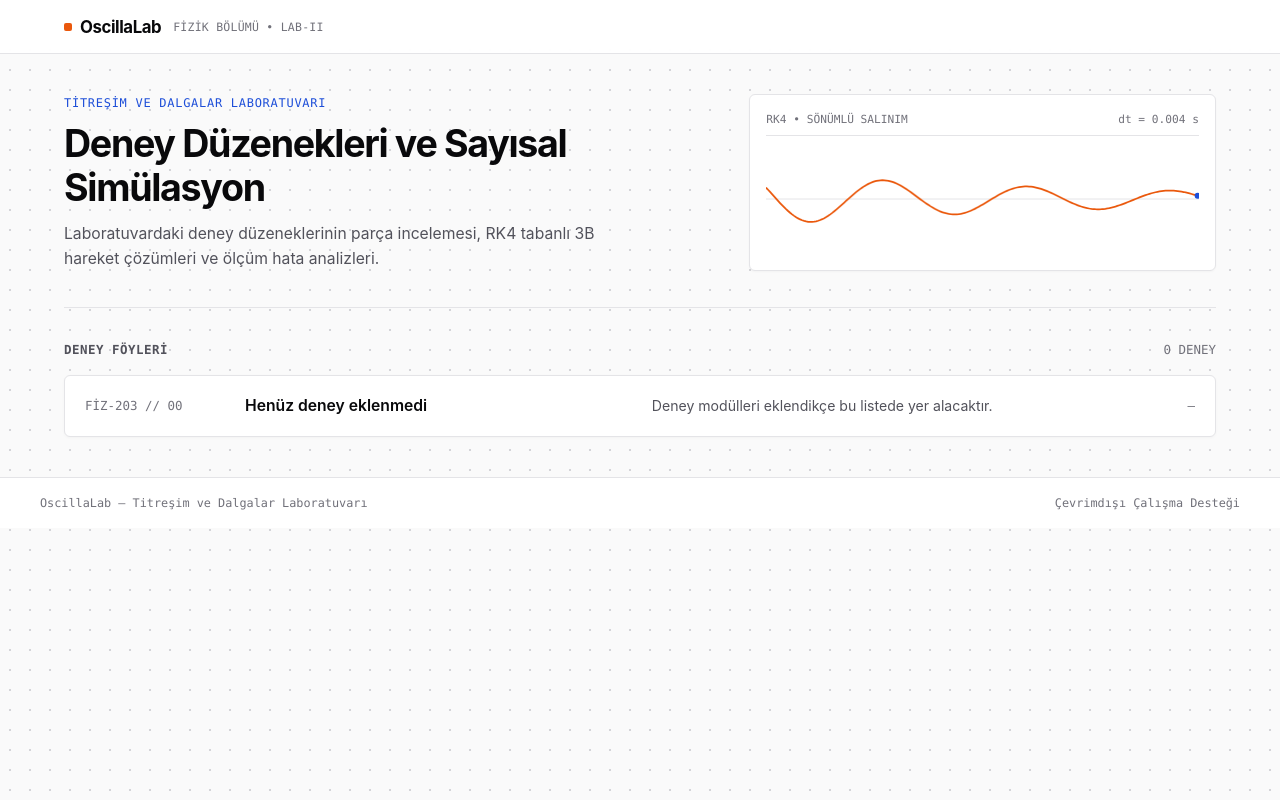
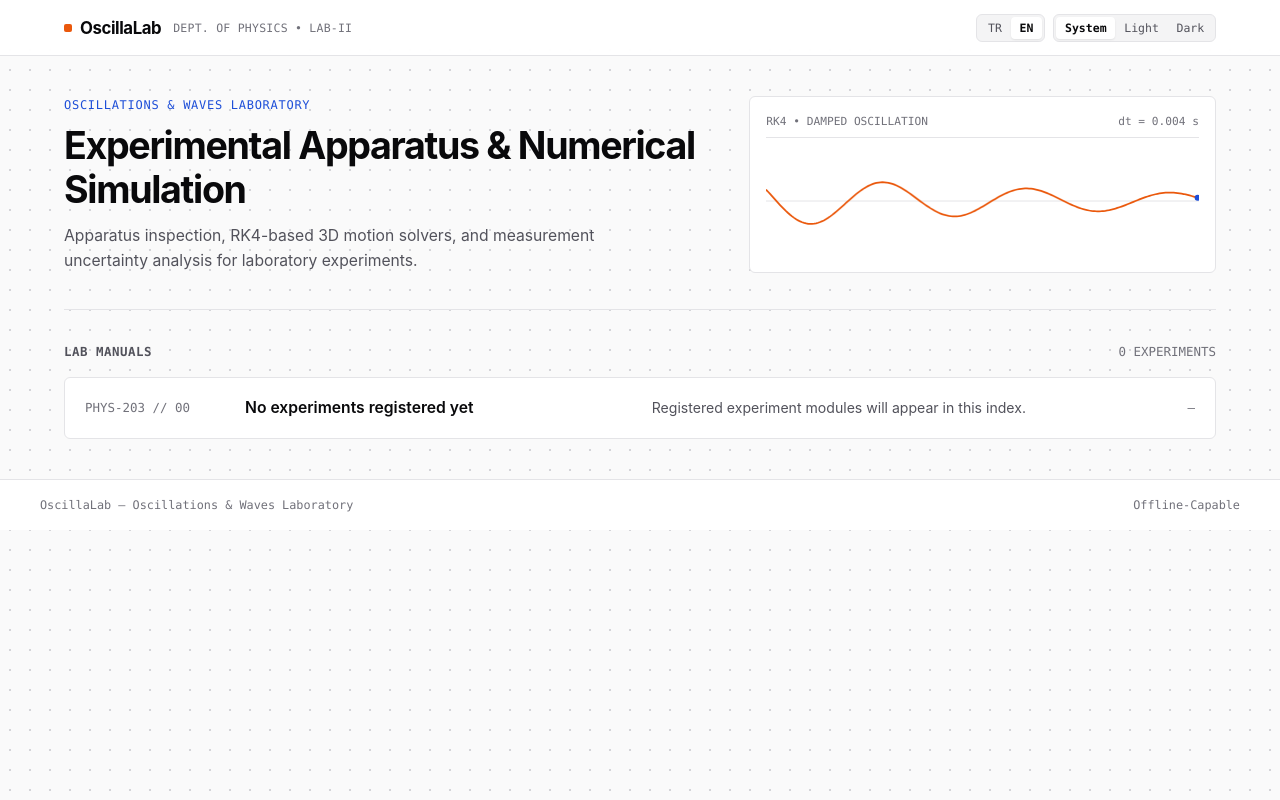
Before and after one commit to fsb3rke/oscillalab, a website built with Vite: page index.html in a window 1280 px wide. Built offline with nearby package versions, Linux system fonts and the light colour scheme.

Commit message:
feat(core): add auto-detected TR/EN localization and system-aware dark/light theme

```diff
--- /dev/null
+++ b/src/core/i18n.ts
@@ -0,0 +1,90 @@
+export type Locale = 'tr' | 'en';
+
+export interface LocalizedText {
+  tr: string;
+  en: string;
+}
+
+const STORAGE_KEY = 'oscillalab.locale';
+
+const DICTIONARY = {
+  brandMeta: { tr: 'FİZİK BÖLÜMÜ • LAB-II', en: 'DEPT. OF PHYSICS • LAB-II' },
+  backToList: { tr: '← Deney Listesi', en: '← Experiments' },
+  kicker: { tr: 'TİTREŞİM VE DALGALAR LABORATUVARI', en: 'OSCILLATIONS & WAVES LABORATORY' },
+  pageTitle: {
+    tr: 'Deney Düzenekleri ve Sayısal Simülasyon',
+    en: 'Experimental Apparatus & Numerical Simulation'
+  },
+  pageLead: {
+    tr: 'Laboratuvardaki deney düzeneklerinin parça incelemesi, RK4 tabanlı 3B hareket çözümleri ve ölçüm hata analizleri.',
+    en: 'Apparatus inspection, RK4-based 3D motion solvers, and measurement uncertainty analysis for laboratory experiments.'
+  },
+  scopeTitle: { tr: 'RK4 • SÖNÜMLÜ SALINIM', en: 'RK4 • DAMPED OSCILLATION' },
+  catalogLabel: { tr: 'Deney Föyleri', en: 'Lab Manuals' },
+  expCount: { tr: 'DENEY', en: 'EXPERIMENTS' },
+  emptyCode: { tr: 'FİZ-203 // 00', en: 'PHYS-203 // 00' },
+  emptyTitle: { tr: 'Henüz deney eklenmedi', en: 'No experiments registered yet' },
+  emptyDesc: {
+    tr: 'Deney modülleri eklendikçe bu listede yer alacaktır.',
+    en: 'Registered experiment modules will appear in this index.'
+  },
+  openExp: { tr: 'Deneye Git →', en: 'Open Setup →' },
+  tabSetup: { tr: '01 / Düzenek ve Parçalar', en: '01 / Apparatus & Parts' },
+  tabTheory: { tr: '02 / Teori', en: '02 / Theory' },
+  tabSim3d: { tr: '03 / 3B Simülasyon', en: '03 / 3D Simulation' },
+  tabAnalysis: { tr: '04 / Veri ve Hata Analizi', en: '04 / Data & Error Analysis' },
+  preparing: { tr: 'içeriği hazırlanıyor.', en: 'module content is in preparation.' },
+  footerLeft: {
+    tr: 'OscillaLab — Titreşim ve Dalgalar Laboratuvarı',
+    en: 'OscillaLab — Oscillations & Waves Laboratory'
+  },
+  footerRight: { tr: 'Çevrimdışı Çalışma Desteği', en: 'Offline-Capable' },
+  themeAuto: { tr: 'Sistem', en: 'System' },
+  themeLight: { tr: 'Açık', en: 'Light' },
+  themeDark: { tr: 'Koyu', en: 'Dark' }
+} as const;
+
+export type DictKey = keyof typeof DICTIONARY;
+
+function detectInitialLocale(): Locale {
+  try {
+    const saved = localStorage.getItem(STORAGE_KEY);
+    if (saved === 'tr' || saved === 'en') return saved;
+  } catch {
+    // localStorage kısıtlı ortamlarda sessizce geçilir
+  }
+  const browserLang = (navigator.language || 'en').toLowerCase();
+  return browserLang.startsWith('tr') ? 'tr' : 'en';
+}
+
+let currentLocale: Locale = detectInitialLocale();
+const listeners = new Set<() => void>();
+
+export function getLocale(): Locale {
+  return currentLocale;
+}
+
+export function setLocale(next: Locale): void {
+  if (currentLocale === next) return;
+  currentLocale = next;
+  document.documentElement.lang = next;
+  try {
+    localStorage.setItem(STORAGE_KEY, next);
+  } catch {
+    // sessiz geç
+  }
+  listeners.forEach((fn) => fn());
+}
+
+export function t(key: DictKey): string {
+  return DICTIONARY[key][currentLocale];
+}
+
+export function tx(text: LocalizedText): string {
+  return text[currentLocale];
+}
+
+export function onLocaleChange(fn: () => void): () => void {
+  listeners.add(fn);
+  return () => listeners.delete(fn);
+}
--- /dev/null
+++ b/src/core/theme.ts
@@ -0,0 +1,48 @@
+export type ThemeMode = 'system' | 'light' | 'dark';
+
+const STORAGE_KEY = 'oscillalab.theme';
+
+function detectInitialTheme(): ThemeMode {
+  try {
+    const saved = localStorage.getItem(STORAGE_KEY);
+    if (saved === 'system' || saved === 'light' || saved === 'dark') return saved;
+  } catch {
+    // sessiz geç
+  }
+  return 'system';
+}
+
+let currentMode: ThemeMode = detectInitialTheme();
+const mediaQuery = window.matchMedia('(prefers-color-scheme: dark)');
+
+export function resolveEffectiveTheme(mode: ThemeMode = currentMode): 'light' | 'dark' {
+  if (mode === 'system') {
+    return mediaQuery.matches ? 'dark' : 'light';
+  }
+  return mode;
+}
+
+export function applyTheme(mode: ThemeMode = currentMode): void {
+  const effective = resolveEffectiveTheme(mode);
+  document.documentElement.setAttribute('data-theme', effective);
+}
+
+export function getThemeMode(): ThemeMode {
+  return currentMode;
+}
+
+export function setThemeMode(mode: ThemeMode): void {
+  currentMode = mode;
+  try {
+    localStorage.setItem(STORAGE_KEY, mode);
+  } catch {
+    // sessiz geç
+  }
+  applyTheme(mode);
+}
+
+mediaQuery.addEventListener('change', () => {
+  if (currentMode === 'system') {
+    applyTheme('system');
+  }
+});
--- a/src/main.ts
+++ b/src/main.ts
@@ -1,5 +1,10 @@
 import './style.css';
+import { applyTheme } from './core/theme';
+import { getLocale } from './core/i18n';
 import { renderApp } from './ui/shell';
+
+applyTheme();
+document.documentElement.lang = getLocale();
 
 const app = document.getElementById('app');
 if (app) {
--- a/src/style.css
+++ b/src/style.css
@@ -1,18 +1,37 @@
-:root {
+:root,
+[data-theme="light"] {
   --bg: #fafafa;
   --surface: #ffffff;
   --surface-subtle: #f4f4f5;
+  --dot: #d4d4d8;
+  --topbar-bg: rgba(255, 255, 255, 0.92);
   --border: #e4e4e7;
   --border-strong: #d4d4d8;
   --ink: #09090b;
   --ink-muted: #52525b;
   --ink-faint: #71717a;
   --accent: #1d4ed8;
-  --accent-soft: #eff6ff;
   --signal: #ea580c;
+  --scope-axis: #e4e4e7;
   --radius: 6px;
   --font-sans: 'Inter', -apple-system, BlinkMacSystemFont, 'Segoe UI', Roboto, sans-serif;
   --font-mono: 'JetBrains Mono', ui-monospace, SFMono-Regular, Menlo, Monaco, Consolas, monospace;
+}
+
+[data-theme="dark"] {
+  --bg: #0c0c0e;
+  --surface: #141417;
+  --surface-subtle: #1c1c21;
+  --dot: #27272a;
+  --topbar-bg: rgba(20, 20, 23, 0.9);
+  --border: #27272a;
+  --border-strong: #3f3f46;
+  --ink: #f4f4f5;
+  --ink-muted: #a1a1aa;
+  --ink-faint: #71717a;
+  --accent: #60a5fa;
+  --signal: #fb923c;
+  --scope-axis: #27272a;
 }
 
 * {
@@ -23,7 +42,7 @@
 
 body {
   background-color: var(--bg);
-  background-image: radial-gradient(#d4d4d8 0.75px, transparent 0.75px);
+  background-image: radial-gradient(var(--dot) 0.75px, transparent 0.75px);
   background-size: 20px 20px;
   color: var(--ink);
   font-family: var(--font-sans);
@@ -32,10 +51,11 @@ body {
   min-height: 100vh;
   display: flex;
   flex-direction: column;
+  transition: background-color 0.18s ease, color 0.18s ease;
 }
 
 .topbar {
-  background: rgba(255, 255, 255, 0.92);
+  background: var(--topbar-bg);
   backdrop-filter: blur(8px);
   border-bottom: 1px solid var(--border);
   position: sticky;
@@ -51,6 +71,7 @@ body {
   align-items: center;
   justify-content: space-between;
   gap: 1rem;
+  flex-wrap: wrap;
 }
 
 .brand {
@@ -81,6 +102,43 @@ body {
   font-size: 0.72rem;
   color: var(--ink-faint);
   letter-spacing: 0.02em;
+}
+
+.controls {
+  display: flex;
+  align-items: center;
+  gap: 0.5rem;
+}
+
+.segmented {
+  display: inline-flex;
+  background: var(--surface-subtle);
+  border: 1px solid var(--border);
+  border-radius: var(--radius);
+  padding: 2px;
+}
+
+.seg-btn {
+  background: transparent;
+  color: var(--ink-muted);
+  border: none;
+  border-radius: 4px;
+  padding: 0.25rem 0.55rem;
+  font-family: var(--font-mono);
+  font-size: 0.72rem;
+  cursor: pointer;
+  transition: background-color 0.12s ease, color 0.12s ease;
+}
+
+.seg-btn:hover {
+  color: var(--ink);
+}
+
+.seg-btn[aria-pressed="true"] {
+  background: var(--surface);
+  color: var(--ink);
+  box-shadow: 0 1px 2px rgba(0, 0, 0, 0.08);
+  font-weight: 600;
 }
 
 .container {
@@ -136,7 +194,6 @@ body {
   border: 1px solid var(--border);
   border-radius: var(--radius);
   padding: 1rem;
-  box-shadow: 0 1px 2px rgba(0, 0, 0, 0.03);
 }
 
 .scope-header {
@@ -177,7 +234,6 @@ body {
   border: 1px solid var(--border);
   border-radius: var(--radius);
   overflow: hidden;
-  box-shadow: 0 1px 3px rgba(0, 0, 0, 0.03);
 }
 
 .exp-row {
@@ -224,7 +280,7 @@ body {
 
 .btn {
   background: var(--ink);
-  color: #ffffff;
+  color: var(--bg);
   border: 1px solid var(--ink);
   border-radius: var(--radius);
   padding: 0.5rem 0.9rem;
@@ -239,6 +295,7 @@ body {
 .btn:hover {
   background: var(--accent);
   border-color: var(--accent);
+  color: #ffffff;
 }
 
 .btn-outline {
--- a/src/ui/shell.ts
+++ b/src/ui/shell.ts
@@ -2,22 +2,29 @@ import { getAllExperiments } from '../core/registry';
 import type { ExperimentModule } from '../core/types';
 import { el } from '../core/sanitize';
 import { stepRK4 } from '../core/rk4';
+import { getLocale, setLocale, t, tx, onLocaleChange, type Locale, type DictKey } from '../core/i18n';
+import { getThemeMode, setThemeMode, type ThemeMode } from '../core/theme';
 
 type TabKey = 'setup' | 'theory' | 'sim3d' | 'analysis';
 
-const TABS: readonly { key: TabKey; label: string }[] = [
-  { key: 'setup', label: '01 / Düzenek ve Parçalar' },
-  { key: 'theory', label: '02 / Teori' },
-  { key: 'sim3d', label: '03 / 3B Simülasyon' },
-  { key: 'analysis', label: '04 / Veri ve Hata Analizi' }
+const TABS: readonly { key: TabKey; labelKey: DictKey }[] = [
+  { key: 'setup', labelKey: 'tabSetup' },
+  { key: 'theory', labelKey: 'tabTheory' },
+  { key: 'sim3d', labelKey: 'tabSim3d' },
+  { key: 'analysis', labelKey: 'tabAnalysis' }
 ];
+
+function getCssVar(name: string, fallback: string): string {
+  const val = getComputedStyle(document.documentElement).getPropertyValue(name).trim();
+  return val || fallback;
+}
 
 function mountLiveScope(canvas: HTMLCanvasElement): () => void {
   const ctx = canvas.getContext('2d');
   if (!ctx) return () => {};
 
   let state = [1.0, 0.0];
-  let t = 0;
+  let tSec = 0;
   const history: number[] = [];
   let rafId = 0;
 
@@ -44,7 +51,7 @@ function mountLiveScope(canvas: HTMLCanvasElement): () => void {
 
     ctx.clearRect(0, 0, w, h);
 
-    ctx.strokeStyle = '#e4e4e7';
+    ctx.strokeStyle = getCssVar('--scope-axis', '#e4e4e7');
     ctx.lineWidth = 1;
     ctx.beginPath();
     ctx.moveTo(0, h / 2);
@@ -52,8 +59,8 @@ function mountLiveScope(canvas: HTMLCanvasElement): () => void {
     ctx.stroke();
 
     for (let i = 0; i < 4; i++) {
-      state = stepRK4(state, t, 0.004, derivs);
-      t += 0.004;
+      state = stepRK4(state, tSec, 0.004, derivs);
+      tSec += 0.004;
     }
 
     if (Math.abs(state[0] ?? 0) < 0.03 && Math.abs(state[1] ?? 0) < 0.05) {
@@ -64,7 +71,7 @@ function mountLiveScope(canvas: HTMLCanvasElement): () => void {
     const maxPts = Math.max(60, Math.floor(w / 2));
     while (history.length > maxPts) history.shift();
 
-    ctx.strokeStyle = '#ea580c';
+    ctx.strokeStyle = getCssVar('--signal', '#ea580c');
     ctx.lineWidth = 1.75;
     ctx.beginPath();
     for (let i = 0; i < history.length; i++) {
@@ -77,7 +84,7 @@ function mountLiveScope(canvas: HTMLCanvasElement): () => void {
 
     const lastX = ((history.length - 1) / maxPts) * w;
     const lastY = h / 2 - (history[history.length - 1] ?? 0) * (h * 0.38);
-    ctx.fillStyle = '#1d4ed8';
+    ctx.fillStyle = getCssVar('--accent', '#1d4ed8');
     ctx.beginPath();
     ctx.arc(lastX, lastY, 3, 0, Math.PI * 2);
     ctx.fill();
@@ -95,6 +102,46 @@ export function renderApp(root: HTMLElement): void {
   let activeTab: TabKey = 'setup';
   let cleanupScope: (() => void) | null = null;
 
+  function buildControls(): HTMLElement {
+    const wrap = el('div', { className: 'controls' });
+
+    // Dil Seçici (TR | EN)
+    const langGroup = el('div', { className: 'segmented', attrs: { role: 'group', 'aria-label': 'Language' } });
+    const locales: readonly Locale[] = ['tr', 'en'];
+    for (const loc of locales) {
+      const btn = el('button', {
+        className: 'seg-btn',
+        text: loc.toUpperCase(),
+        attrs: { 'aria-pressed': String(getLocale() === loc) }
+      });
+      btn.addEventListener('click', () => setLocale(loc));
+      langGroup.append(btn);
+    }
+
+    // Tema Seçici (Sistem | Açık | Koyu)
+    const themeGroup = el('div', { className: 'segmented', attrs: { role: 'group', 'aria-label': 'Theme' } });
+    const modes: readonly { mode: ThemeMode; labelKey: DictKey }[] = [
+      { mode: 'system', labelKey: 'themeAuto' },
+      { mode: 'light', labelKey: 'themeLight' },
+      { mode: 'dark', labelKey: 'themeDark' }
+    ];
+    for (const item of modes) {
+      const btn = el('button', {
+        className: 'seg-btn',
+        text: t(item.labelKey),
+        attrs: { 'aria-pressed': String(getThemeMode() === item.mode) }
+      });
+      btn.addEventListener('click', () => {
+        setThemeMode(item.mode);
+        draw();
+      });
+      themeGroup.append(btn);
+    }
+
+    wrap.append(langGroup, themeGroup);
+    return wrap;
+  }
+
   function draw(): void {
     if (cleanupScope) {
       cleanupScope();
@@ -108,17 +155,19 @@ export function renderApp(root: HTMLElement): void {
     const brand = el('div', { className: 'brand' });
     const mark = el('span', { className: 'brand-mark' });
     mark.append(el('span', { className: 'brand-dot' }), document.createTextNode('OscillaLab'));
-    brand.append(mark, el('span', { className: 'brand-meta', text: 'FİZİK BÖLÜMÜ • LAB-II' }));
+    brand.append(mark, el('span', { className: 'brand-meta', text: t('brandMeta') }));
     topbarInner.append(brand);
 
+    const rightControls = buildControls();
     if (activeExp) {
-      const backBtn = el('button', { className: 'btn btn-outline', text: '← Deney Listesi' });
+      const backBtn = el('button', { className: 'btn btn-outline', text: t('backToList') });
       backBtn.addEventListener('click', () => {
         activeExp = null;
         draw();
       });
-      topbarInner.append(backBtn);
+      rightControls.prepend(backBtn);
     }
+    topbarInner.append(rightControls);
     topbar.append(topbarInner);
 
     const main = el('main', { className: 'container' });
@@ -128,20 +177,14 @@ export function renderApp(root: HTMLElement): void {
 
       const intro = el('div');
       intro.append(
-        el('span', { className: 'kicker', text: 'TİTREŞİM VE DALGALAR LABORATUVARI' }),
-        el('h1', { className: 'page-title', text: 'Deney Düzenekleri ve Sayısal Simülasyon' }),
-        el('p', {
-          className: 'page-lead',
-          text: 'Laboratuvardaki deney düzeneklerinin parça incelemesi, RK4 tabanlı 3B hareket çözümleri ve ölçüm hata analizleri.'
-        })
+        el('span', { className: 'kicker', text: t('kicker') }),
+        el('h1', { className: 'page-title', text: t('pageTitle') }),
+        el('p', { className: 'page-lead', text: t('pageLead') })
       );
 
       const scopeBox = el('aside', { className: 'scope-box' });
       const scopeHead = el('div', { className: 'scope-header' });
-      scopeHead.append(
-        el('span', { text: 'RK4 • SÖNÜMLÜ SALINIM' }),
-        el('span', { text: 'dt = 0.004 s' })
-      );
+      scopeHead.append(el('span', { text: t('scopeTitle') }), el('span', { text: 'dt = 0.004 s' }));
       const canvas = el('canvas', { className: 'scope-canvas' });
       scopeBox.append(scopeHead, canvas);
 
@@ -153,8 +196,8 @@ export function renderApp(root: HTMLElement): void {
       const experiments = getAllExperiments();
       const secBar = el('div', { className: 'section-bar' });
       secBar.append(
-        el('span', { className: 'section-label', text: 'Deney Föyleri' }),
-        el('span', { className: 'exp-code', text: `${experiments.length} DENEY` })
+        el('span', { className: 'section-label', text: t('catalogLabel') }),
+        el('span', { className: 'exp-code', text: `${experiments.length} ${t('expCount')}` })
       );
       main.append(secBar);
 
@@ -162,19 +205,16 @@ export function renderApp(root: HTMLElement): void {
       if (experiments.length === 0) {
         const row = el('div', { className: 'exp-row' });
         row.append(
-          el('span', { className: 'exp-code', text: 'FİZ-203 // 00' }),
-          el('span', { className: 'exp-name', text: 'Henüz deney eklenmedi' }),
-          el('span', {
-            className: 'exp-desc',
-            text: 'Deney modülleri eklendikçe bu listede yer alacaktır.'
-          }),
+          el('span', { className: 'exp-code', text: t('emptyCode') }),
+          el('span', { className: 'exp-name', text: t('emptyTitle') }),
+          el('span', { className: 'exp-desc', text: t('emptyDesc') }),
           el('span', { className: 'exp-code', text: '—' })
         );
         list.append(row);
       } else {
         for (const exp of experiments) {
           const row = el('div', { className: 'exp-row' });
-          const openBtn = el('button', { className: 'btn', text: 'Deneye Git →' });
+          const openBtn = el('button', { className: 'btn', text: t('openExp') });
           openBtn.addEventListener('click', () => {
             activeExp = exp;
             activeTab = 'setup';
@@ -182,8 +222,8 @@ export function renderApp(root: HTMLElement): void {
           });
           row.append(
             el('span', { className: 'exp-code', text: exp.courseCode }),
-            el('span', { className: 'exp-name', text: exp.title }),
-            el('span', { className: 'exp-desc', text: exp.summary }),
+            el('span', { className: 'exp-name', text: tx(exp.title) }),
+            el('span', { className: 'exp-desc', text: tx(exp.summary) }),
             openBtn
           );
           list.append(row);
@@ -191,10 +231,10 @@ export function renderApp(root: HTMLElement): void {
       }
       main.append(list);
     } else {
-      const expHead = el('div', { style: 'margin-bottom: 1.25rem;' } as never);
+      const expHead = el('div', { attrs: { style: 'margin-bottom: 1.25rem;' } });
       expHead.append(
         el('span', { className: 'kicker', text: activeExp.courseCode }),
-        el('h1', { className: 'page-title', text: activeExp.title })
+        el('h1', { className: 'page-title', text: tx(activeExp.title) })
       );
       main.append(expHead);
 
@@ -202,7 +242,7 @@ export function renderApp(root: HTMLElement): void {
       for (const tab of TABS) {
         const btn = el('button', {
           className: 'tab-btn',
-          text: tab.label,
+          text: t(tab.labelKey),
           attrs: {
             role: 'tab',
             'aria-selected': String(activeTab === tab.key)
@@ -217,11 +257,12 @@ export function renderApp(root: HTMLElement): void {
       main.append(tabBar);
 
       const workspace = el('section', { className: 'workspace' });
+      const activeTabObj = TABS.find((tab) => tab.key === activeTab);
       workspace.append(
-        el('h3', { text: TABS.find((t) => t.key === activeTab)?.label ?? '' }),
+        el('h3', { text: activeTabObj ? t(activeTabObj.labelKey) : '' }),
         el('p', {
           className: 'exp-desc',
-          text: `${activeExp.title} içeriği hazırlanıyor.`
+          text: `${tx(activeExp.title)} — ${t('preparing')}`
         })
       );
       main.append(workspace);
@@ -229,14 +270,12 @@ export function renderApp(root: HTMLElement): void {
 
     const footer = el('footer', { className: 'footer' });
     const footerInner = el('div', { className: 'footer-inner' });
-    footerInner.append(
-      el('span', { text: 'OscillaLab — Titreşim ve Dalgalar Laboratuvarı' }),
-      el('span', { text: 'Çevrimdışı Çalışma Desteği' })
-    );
+    footerInner.append(el('span', { text: t('footerLeft') }), el('span', { text: t('footerRight') }));
     footer.append(footerInner);
 
     root.append(topbar, main, footer);
   }
 
+  onLocaleChange(draw);
   draw();
 }
```
Also changed, not shown: src/core/types.ts (+7 -5 lines).
